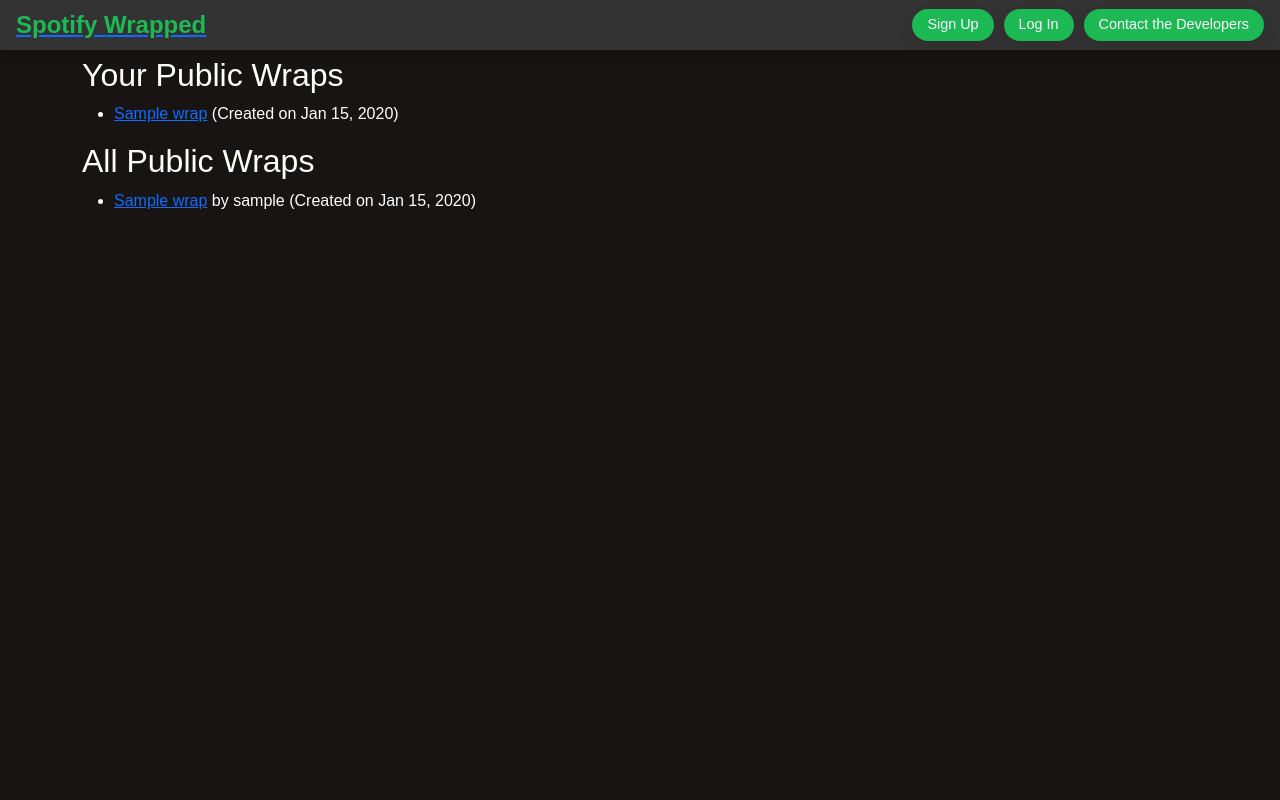
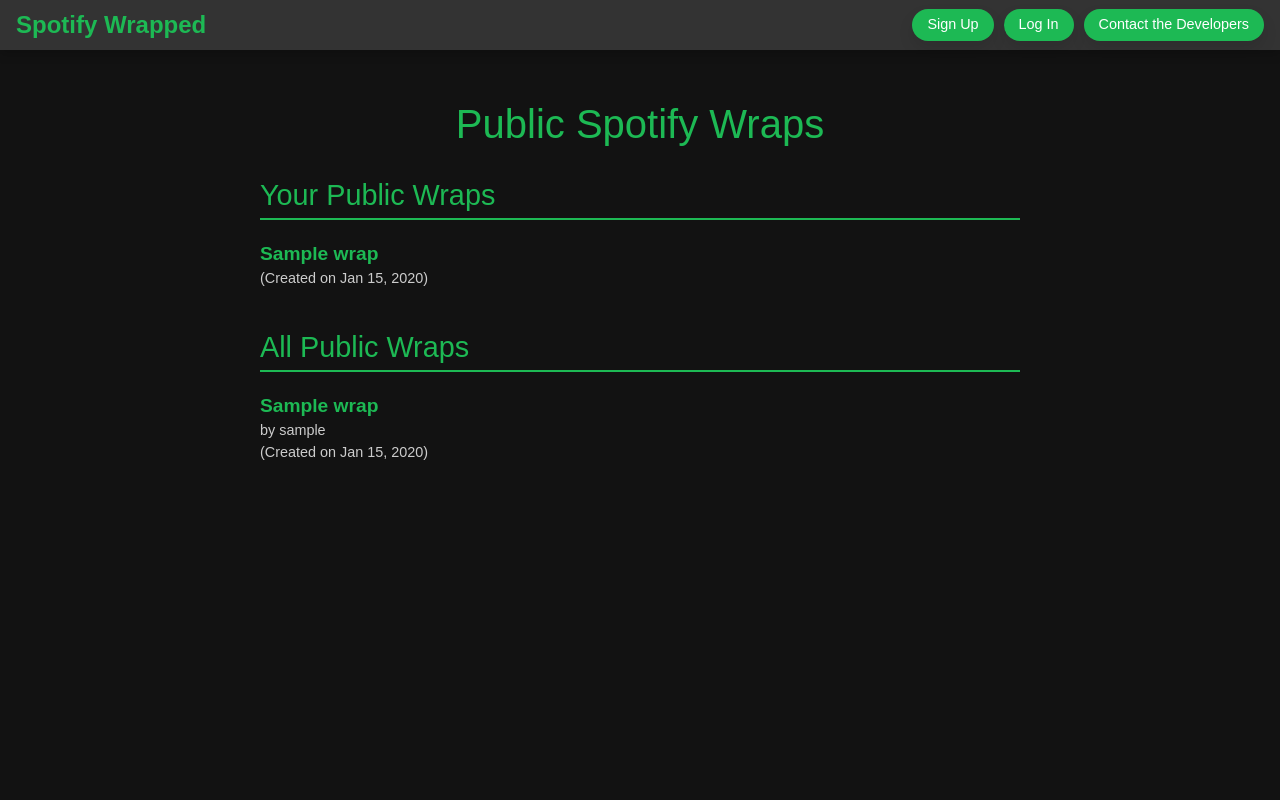
Before and after one commit to maxzhu143/SpotifyWrapped, a Django app: template Wrappedapp/templates/public_wraps.html in a window 1280 px wide. Run offline with Django 4.2, Linux system fonts and the light colour scheme; the template is opened without the code that fills it: most values are stand-ins (such as "Sample title", 1, 10 or a date in 2020); data that the repository does not hold is empty; some libraries are stand-ins or nearby versions.

Commit message:
made public wraps page look better

```diff
--- a/Wrappedapp/templates/public_wraps.html
+++ b/Wrappedapp/templates/public_wraps.html
@@ -1,35 +1,124 @@
+
 {% extends 'base.html' %}
 {% block content %}
+<style>
+    /* Spotify Wrapped Styles */
+    body {
+        background-color: #121212; /* Spotify dark background */
+        color: #ffffff; /* White text for contrast */
+        font-family: 'Poppins', sans-serif; /* Modern, clean font */
+        margin: 0;
+        padding: 0;
+    }
+
+    .container {
+        max-width: 800px;
+        margin: 0 auto;
+        padding: 20px;
+        margin-top: 80px; /* Adds space below the navigation bar */
+    }
+
+    .page-title {
+        text-align: center;
+        font-size: 2.5rem;
+        color: #1DB954; /* Spotify green */
+        margin-bottom: 30px;
+    }
+
+    .section-wraps {
+        margin-bottom: 40px;
+    }
+
+    .section-title {
+        font-size: 1.8rem;
+        color: #1DB954;
+        margin-bottom: 20px;
+        border-bottom: 2px solid #1DB954;
+        padding-bottom: 5px;
+    }
+
+    .wraps-list {
+        list-style: none;
+        padding: 0;
+    }
+
+    .wrap-item {
+        margin-bottom: 15px;
+        font-size: 1.2rem;
+    }
+
+    .wrap-link {
+        color: #1DB954;
+        text-decoration: none;
+        font-weight: bold;
+    }
+
+    .wrap-link:hover {
+        text-decoration: underline;
+    }
+
+    .wrap-date,
+    .wrap-author {
+        display: block;
+        font-size: 0.9rem;
+        color: #cccccc;
+    }
+
+    .empty-message {
+        font-size: 1rem;
+        color: #aaaaaa;
+        text-align: center;
+        margin-top: 10px;
+    }
+
+    a {
+        color: #1DB954;
+        text-decoration: none;
+    }
+
+    a:hover {
+        text-decoration: underline;
+    }
+</style>
+
 <div class="container">
-    <h1>Public Spotify Wraps</h1>
+    <h1 class="page-title">Public Spotify Wraps</h1>
 
-    <h2>Your Public Wraps</h2>
+    <section class="section-wraps">
+        <h2 class="section-title">Your Public Wraps</h2>
         {% if user_wraps %}
-        <ul>
+            <ul class="wraps-list">
                 {% for wrap in user_wraps %}
-                <li>
-                    <a href="{% url 'wrapped_carousel' wrap.id %}">{{ wrap.title }}</a>
-                    (Created on {{ wrap.created_at|date:"M d, Y" }})
+                    <li class="wrap-item">
+                        <a href="{% url 'wrapped_carousel' wrap.id %}" class="wrap-link">
+                            {{ wrap.title }}
+                        </a>
+                        <span class="wrap-date">(Created on {{ wrap.created_at|date:"M d, Y" }})</span>
                     </li>
                 {% endfor %}
             </ul>
         {% else %}
-        <p>You don't have any public wraps yet.</p>
+            <p class="empty-message">You don't have any public wraps yet.</p>
         {% endif %}
+    </section>
 
-    <h2>All Public Wraps</h2>
+    <section class="section-wraps">
+        <h2 class="section-title">All Public Wraps</h2>
         {% if wraps %}
-        <ul>
+            <ul class="wraps-list">
                 {% for wrap in wraps %}
-                <li>
-                    <a href="{% url 'wrapped_carousel' wrap.id %}">{{ wrap.title }}</a>
-                    by {{ wrap.user.username }}
-                    (Created on {{ wrap.created_at|date:"M d, Y" }})
+                    <li class="wrap-item">
+                        <a href="{% url 'wrapped_carousel' wrap.id %}" class="wrap-link">
+                            {{ wrap.title }}
+                        </a>
+                        <span class="wrap-author">by {{ wrap.user.username }}</span>
+                        <span class="wrap-date">(Created on {{ wrap.created_at|date:"M d, Y" }})</span>
                     </li>
                 {% endfor %}
             </ul>
         {% else %}
-        <p>No public wraps available yet.</p>
+            <p class="empty-message">No public wraps available yet.</p>
         {% endif %}
+    </section>
 </div>
 {% endblock %}
```
Lines whose indentation alone changed are shown as unchanged.
